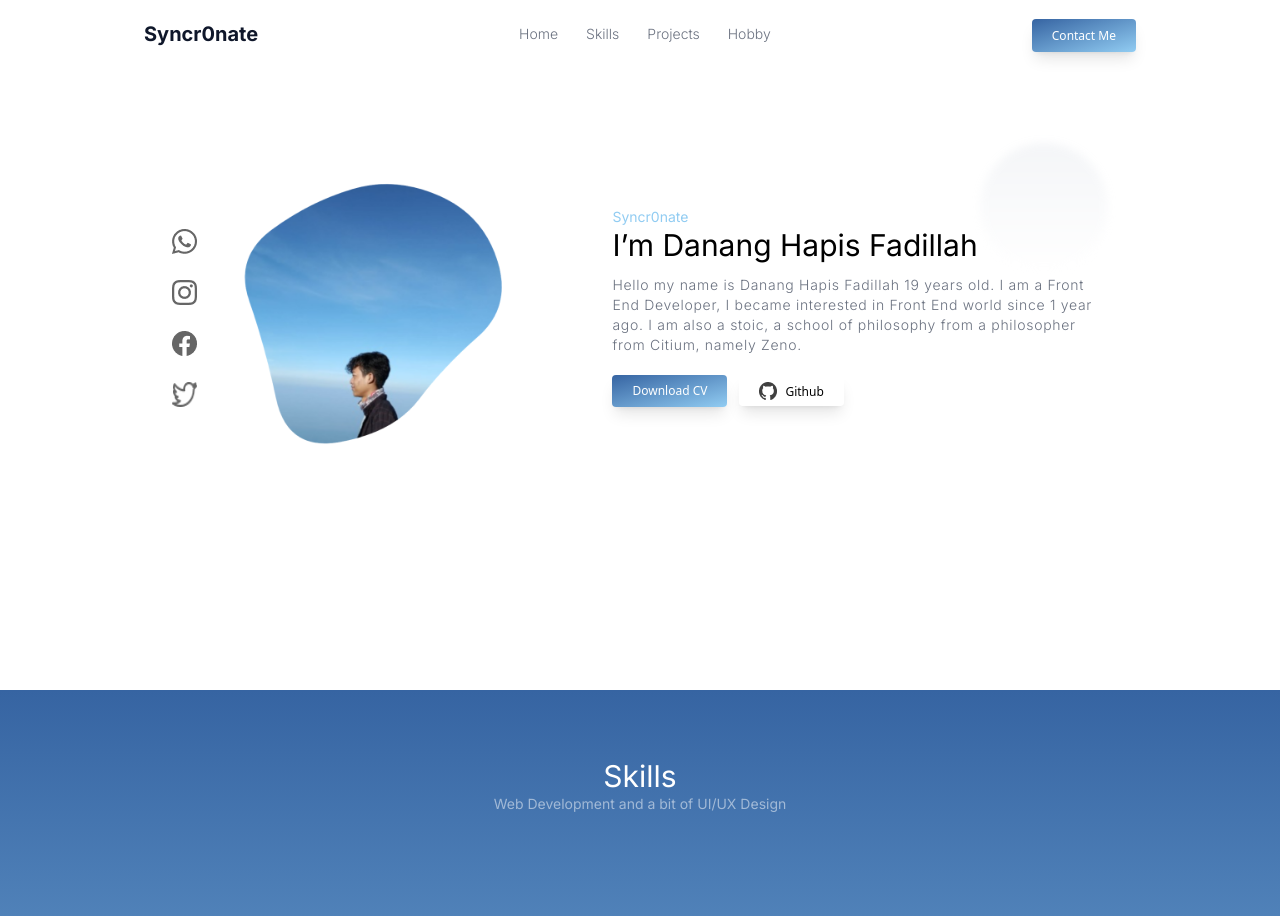
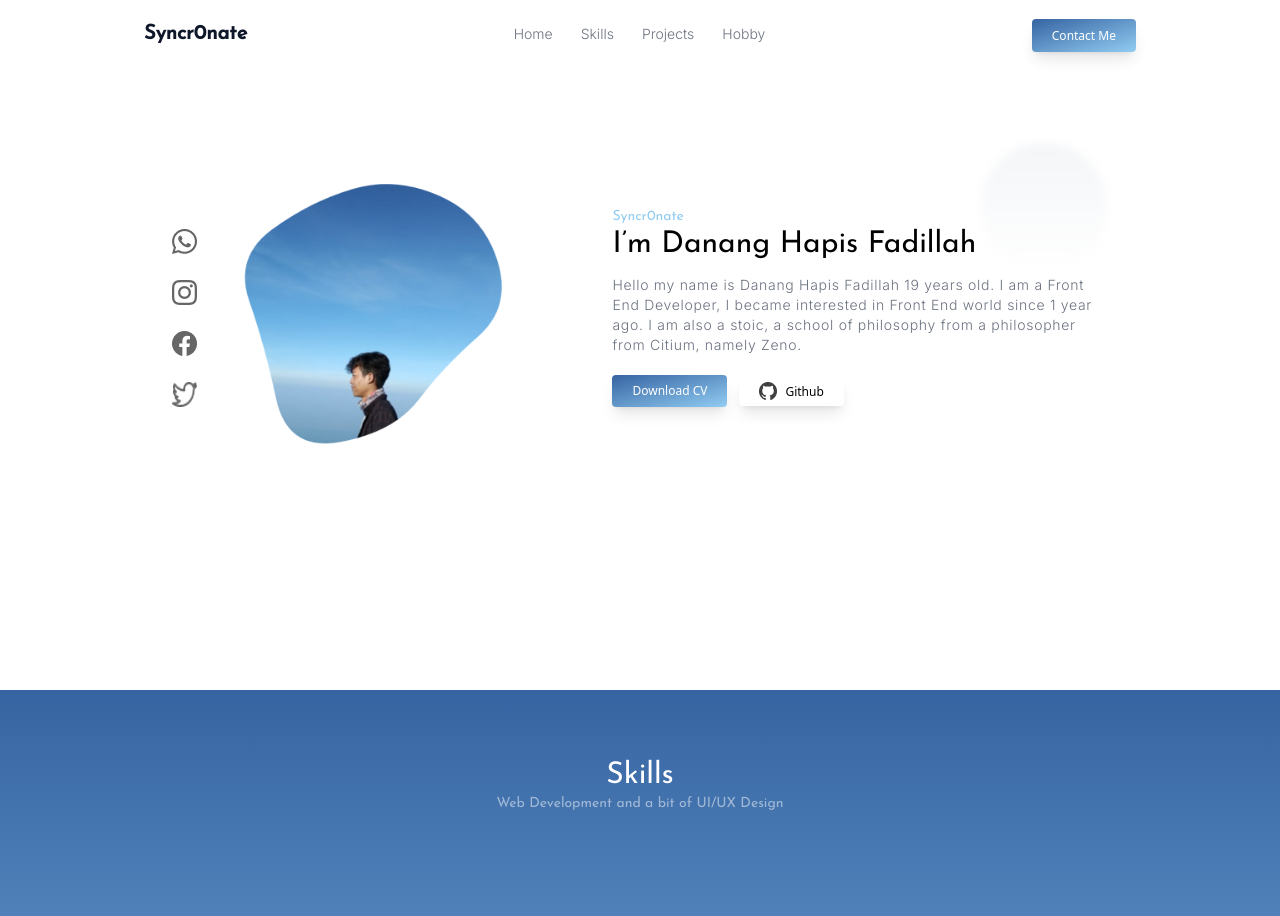
Before and after one commit to n0yy/my-portfolio, a Next.js app: page / in a window 1280 px wide. Shown: the top 916 px of the page. Built offline with nearby package versions, Linux system fonts and the light colour scheme.

Commit message:
add Josefin Sans

```diff
--- a/components/Header.jsx
+++ b/components/Header.jsx
@@ -1,11 +1,13 @@
 export default function Header({ title, subTitle, dark }) {
   return (
-    <header className={`text-white text-center lg:py-10`}>
-      <h1 className={`${dark && "text-slate-800"} text-3xl`}>{title}</h1>
+    <header className={`text-center lg:py-10 font-josefin`}>
+      <h1 className={`${dark ? "text-slate-800" : "text-white"} text-3xl`}>
+        {title}
+      </h1>
       <h3
         className={`${
-          dark && "text-slate-500"
-        } text-white/50 text-sm lg:text-md`}
+          dark ? "text-slate-500" : "text-white/50"
+        } text-sm lg:text-md`}
       >
         {subTitle}
       </h3>
--- a/styles/globals.css
+++ b/styles/globals.css
@@ -1,5 +1,5 @@
 @import url("https://fonts.googleapis.com/css2?family=Inter:wght@300;400;500;700&display=swap");
-
+@import url("https://fonts.googleapis.com/css2?family=Josefin+Sans:wght@200;300;400;500&display=swap");
 @tailwind base;
 @tailwind components;
 @tailwind utilities;
--- a/tailwind.config.js
+++ b/tailwind.config.js
@@ -8,7 +8,7 @@ module.exports = {
     extend: {
       fontFamily: {
         inter: ["Inter", "sans-serif"],
-        josefin: ["Josefin", "Inter"],
+        josefin: ["Josefin Sans", "Inter"],
       },
       colors: {
         primary: "#3664A2",
```
